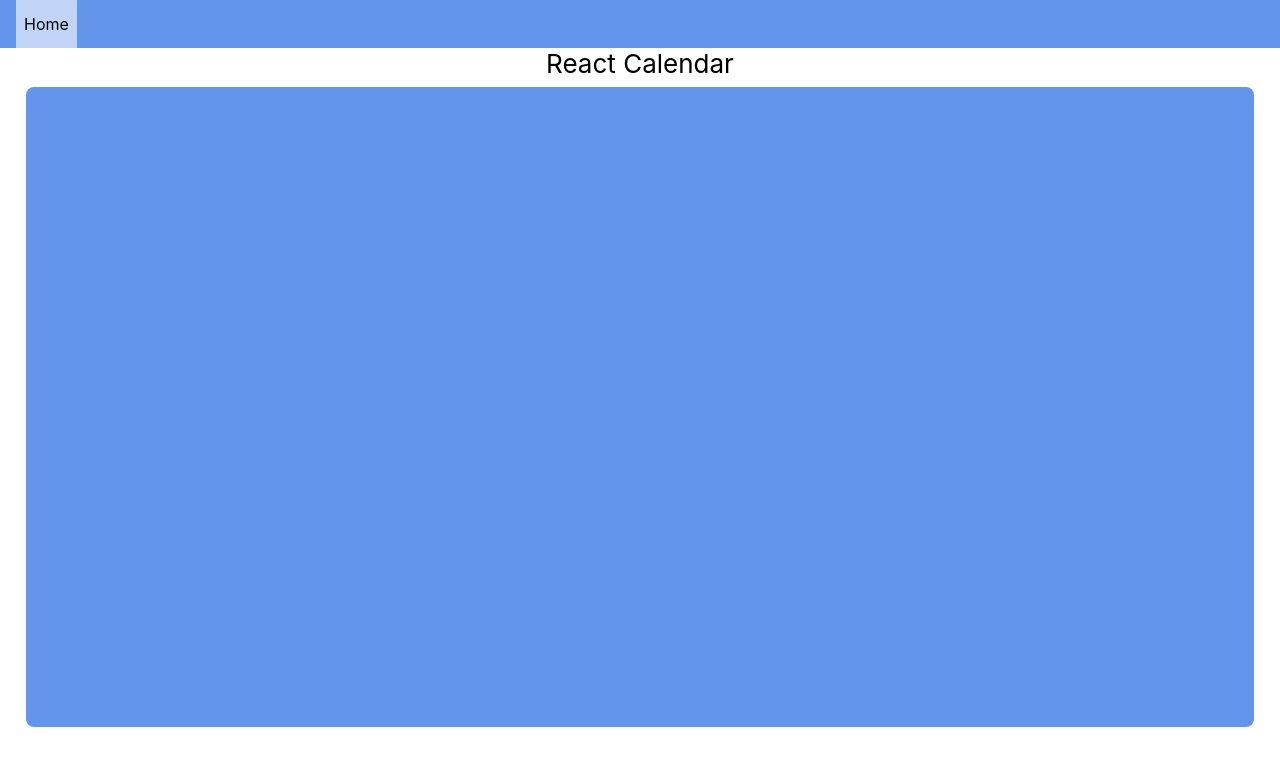
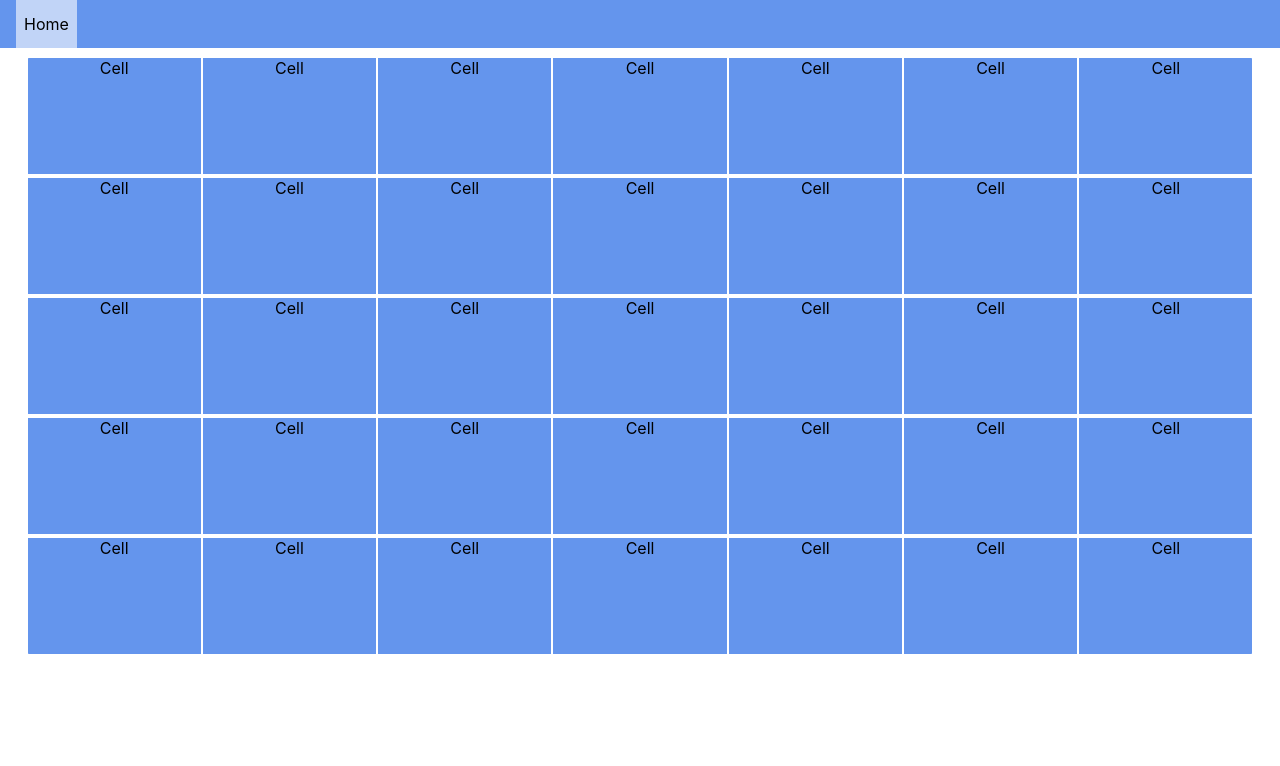
Before and after one commit to malee31/React-Calendar, a React (Create React App) app: page / in a window 1280 px wide. Shown: the top 766 px of the page. Built offline with nearby package versions, Linux system fonts and the light colour scheme.

Commit message:
Added cells for the calendar

```diff
--- a/src/App.js
+++ b/src/App.js
@@ -10,9 +10,6 @@ function App() {
 		<Provider store={ReduxStore}>
 			<div className="App">
 				<IncludeNavbar>
-					<header className="App-header">
-						React Calendar
-					</header>
 					<SectionPadding>
 						<Calendar/>
 					</SectionPadding>
--- a/src/Components/Calendar.js
+++ b/src/Components/Calendar.js
@@ -1,14 +1,35 @@
 import "../styles/calendar.css";
+
+function CalendarCell(props) {
+	return (
+		<div className="calendar-cell">
+			Cell
+		</div>
+	);
+}
+
+function CalendarRow(props) {
+	return (
+		<div className="calendar-row">
+			<CalendarCell/>
+			<CalendarCell/>
+			<CalendarCell/>
+			<CalendarCell/>
+			<CalendarCell/>
+			<CalendarCell/>
+			<CalendarCell/>
+		</div>
+	);
+}
 
 export default function Calendar(props) {
 	return (
 		<div className="calendar-wrapper">
-			<div className="calendar-header">
-
-			</div>
-			<div className="calendar-contents">
-
-			</div>
+			<CalendarRow/>
+			<CalendarRow/>
+			<CalendarRow/>
+			<CalendarRow/>
+			<CalendarRow/>
 		</div>
 	);
 }
--- a/src/styles/App.css
+++ b/src/styles/App.css
@@ -6,7 +6,3 @@
 	text-align: center;
 	position: relative;
 }
-
-.App-header {
-	font-size: calc(10px + 2vmin);
-}
--- a/src/styles/calendar.css
+++ b/src/styles/calendar.css
@@ -1,16 +1,42 @@
 .calendar-wrapper {
 	width: 100%;
-	/* TODO: Remove min-height after done */
-	min-height: 80vh;
 	border-radius: .5rem;
 	background-color: cornflowerblue;
+	display: flex;
+	flex-direction: column;
+	align-items: center;
 }
 
 .calendar-header {
 	width: 100%;
 	height: 3rem;
+	font-size: calc(10px + 2vmin);
+	display: flex;
+	flex-direction: column;
+	justify-content: center;
+	align-items: center;
 }
 
 .calendar-contents {
 	width: 100%;
+	border-radius: .5rem;
+	background-color: white;
+	border: 2px solid cornflowerblue;
+	flex-grow: 1;
 }
+
+.calendar-row {
+	display: flex;
+	flex-direction: row;
+	justify-content: center;
+	align-items: flex-start;
+	width: 100%;
+	height: 15vh;
+	border: 1px solid white;
+}
+
+.calendar-cell {
+	flex-grow: 1;
+	border: 1px solid white;
+	height: 100%;
+}
--- a/src/styles/navbar.css
+++ b/src/styles/navbar.css
@@ -13,8 +13,7 @@ nav {
 }
 
 nav > a {
-	/* Navbar Height */
-	height: 3rem;
+	height: 100%;
 	display: flex;
 	flex-direction: column;
 	justify-content: center;
@@ -24,6 +23,11 @@ nav > a {
 	padding: 0 .5rem;
 	text-decoration: none;
 	color: black;
+	transition: background-color .25s ease-out;
+}
+
+nav > a:hover {
+	background-color: #FFFFFFCC;
 }
 
 main {
```
